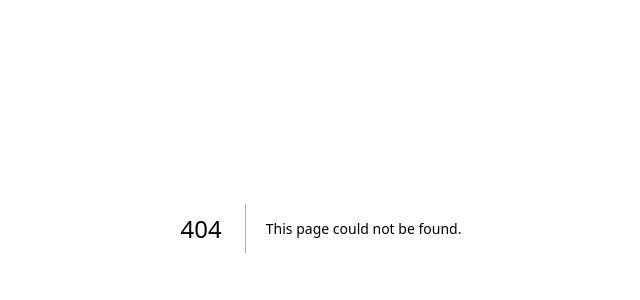
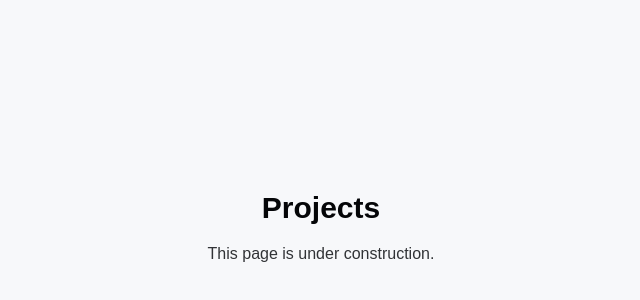
Before and after one commit to Davooood90/Portfolio, a Next.js app: page /projects in a window 1280 px wide. Before the commit this address had no page. Shown: the part 172-472 px from the top of the page, without its empty margins (319-959 px from the left). Built offline with nearby package versions, Linux system fonts and the light colour scheme.

Commit message:
created paths and placeholders for routes

```diff
--- /dev/null
+++ b/src/app/about/page.tsx
@@ -0,0 +1,10 @@
+export default function AboutPage() {
+  return (
+    <main className="min-h-screen flex flex-col items-center justify-center gap-4 p-8 text-center">
+      <h1 className="text-3xl font-semibold text-text-strong">About</h1>
+      <p className="max-w-prose text-text-body">
+        This page is under construction.
+      </p>
+    </main>
+  );
+}
--- /dev/null
+++ b/src/app/projects/page.tsx
@@ -0,0 +1,10 @@
+export default function ProjectsPage() {
+  return (
+    <main className="min-h-screen flex flex-col items-center justify-center gap-4 p-8 text-center">
+      <h1 className="text-3xl font-semibold text-text-strong">Projects</h1>
+      <p className="max-w-prose text-text-body">
+        This page is under construction.
+      </p>
+    </main>
+  );
+}
--- /dev/null
+++ b/src/app/work/page.tsx
@@ -0,0 +1,10 @@
+export default function WorkPage() {
+  return (
+    <main className="min-h-screen flex flex-col items-center justify-center gap-4 p-8 text-center">
+      <h1 className="text-3xl font-semibold text-text-strong">Work</h1>
+      <p className="max-w-prose text-text-body">
+        This page is under construction.
+      </p>
+    </main>
+  );
+}
```
